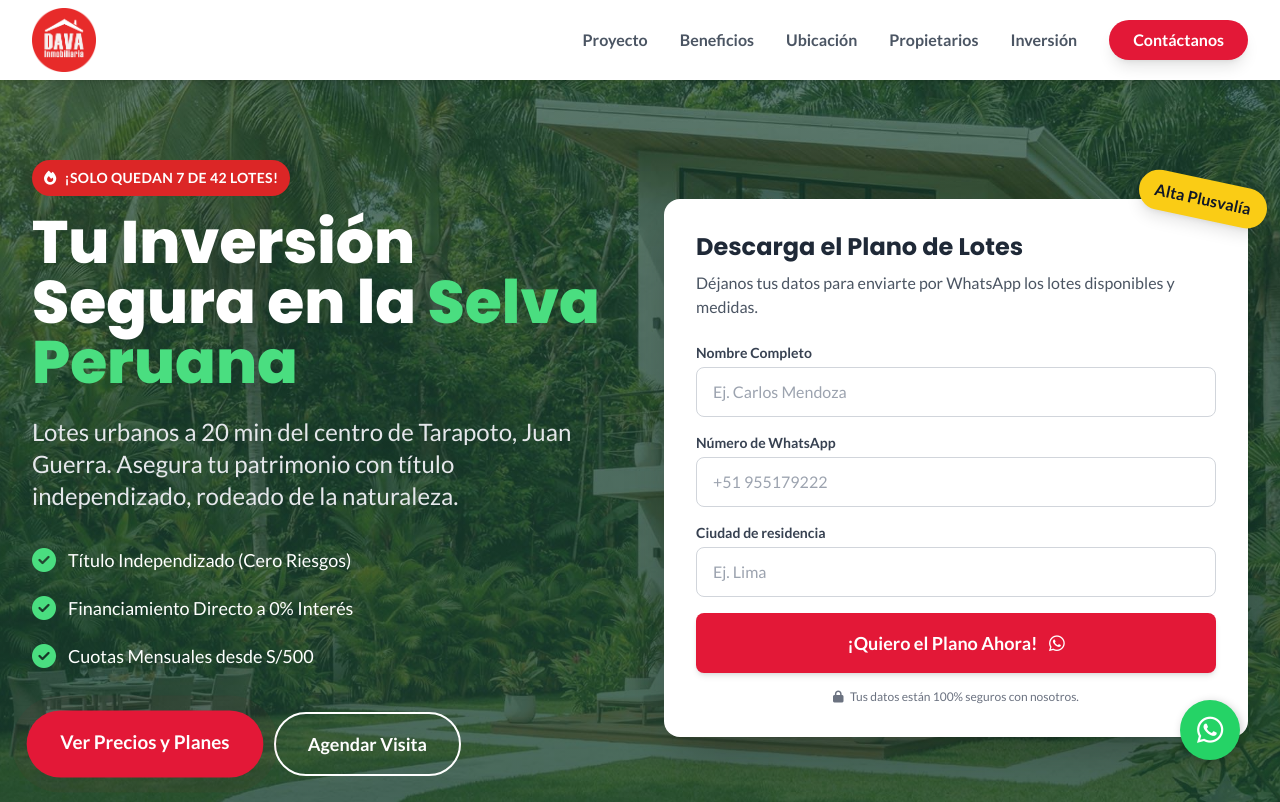
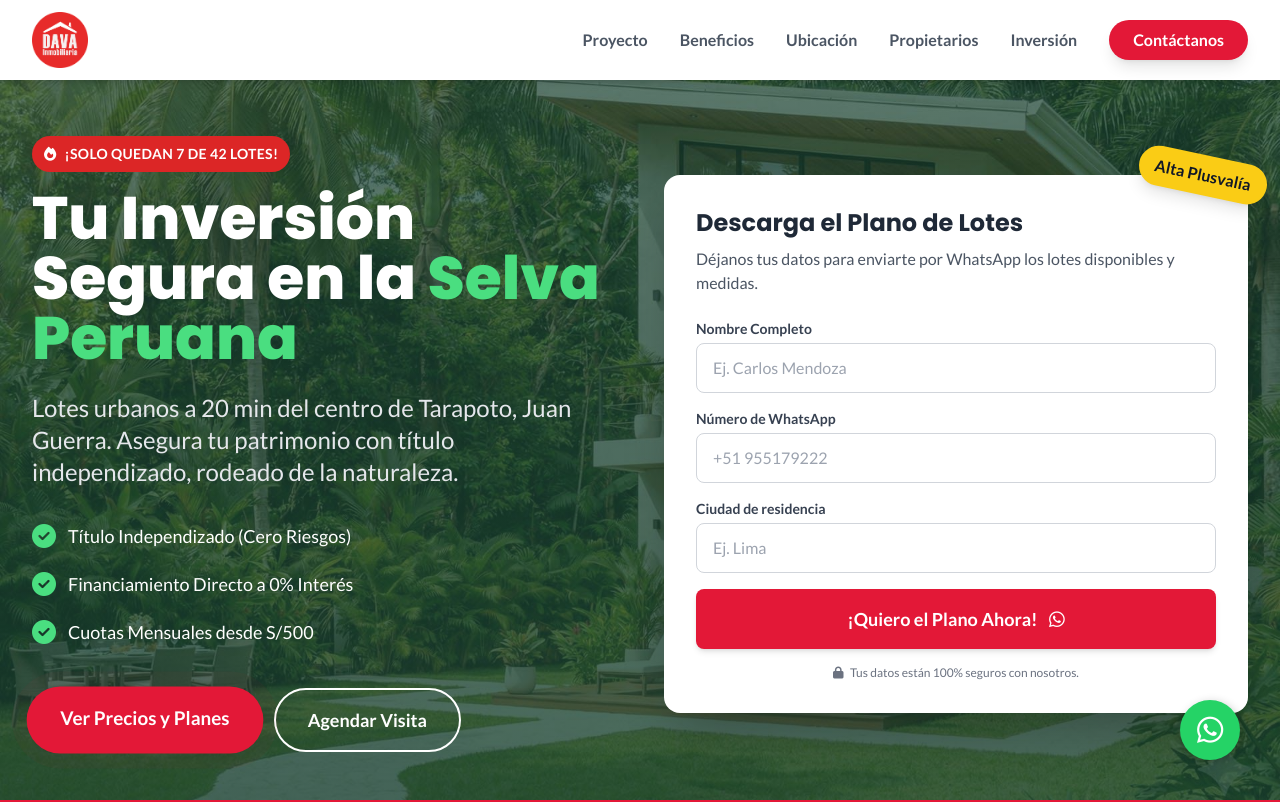
Before and after one commit to martinuntio-dev/davawb, a plain HTML site: page vista-hermosa.html in a window 1280 px wide. Shown: the top 802 px of the page. Drawn offline with nearby package versions, Linux system fonts and the light colour scheme.

Commit message:
Update vista-hermosa.html

```diff
--- a/vista-hermosa.html
+++ b/vista-hermosa.html
@@ -99,7 +99,7 @@
             <div class="flex justify-between items-center h-20">
                 <div class="flex-shrink-0 flex items-center">
                     <!-- Logo DAVA -->
-                    <img class="h-16 w-auto" src="logo1080circle.png" alt="DAVA Inmobiliaria Logo">
+                    <img class="h-14 w-auto" src="logo1080circle.png" alt="DAVA Inmobiliaria Logo">
                 </div>
 
                 <!-- Título Móvil (Solo visible en celulares) -->
@@ -172,7 +172,7 @@
     </script>
 
     <!-- Hero Section -->
-    <header class="bg-hero min-h-screen flex items-center pt-40 pb-20">
+    <header class="bg-hero min-h-screen flex items-center pt-32 pb-10">
         <div class="max-w-7xl mx-auto px-8 sm:px-6 lg:px-8 w-full">
             <div class="grid grid-cols-1 md:grid-cols-2 gap-12 items-center">
                 <!-- Copy Persuasivo -->
```
